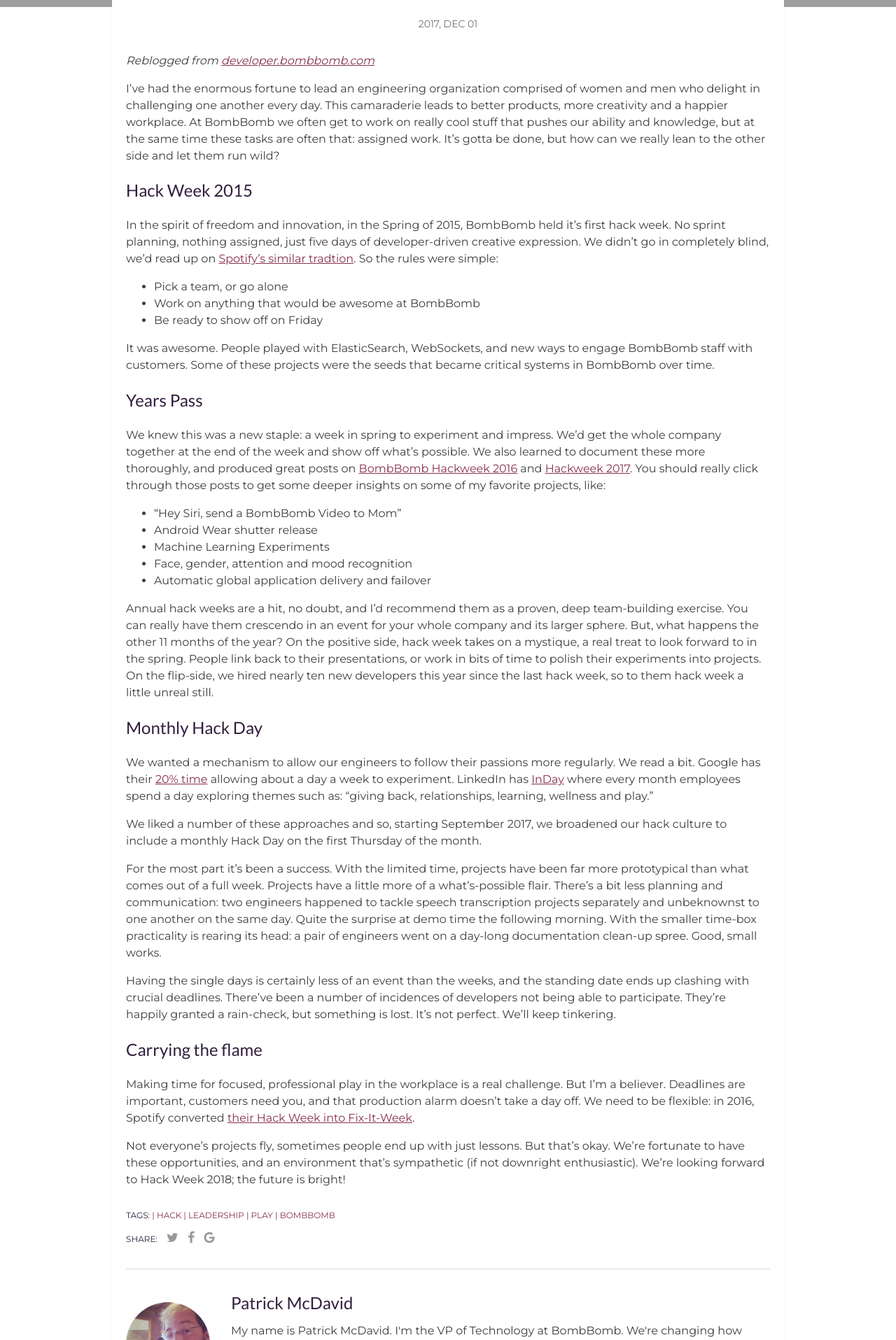
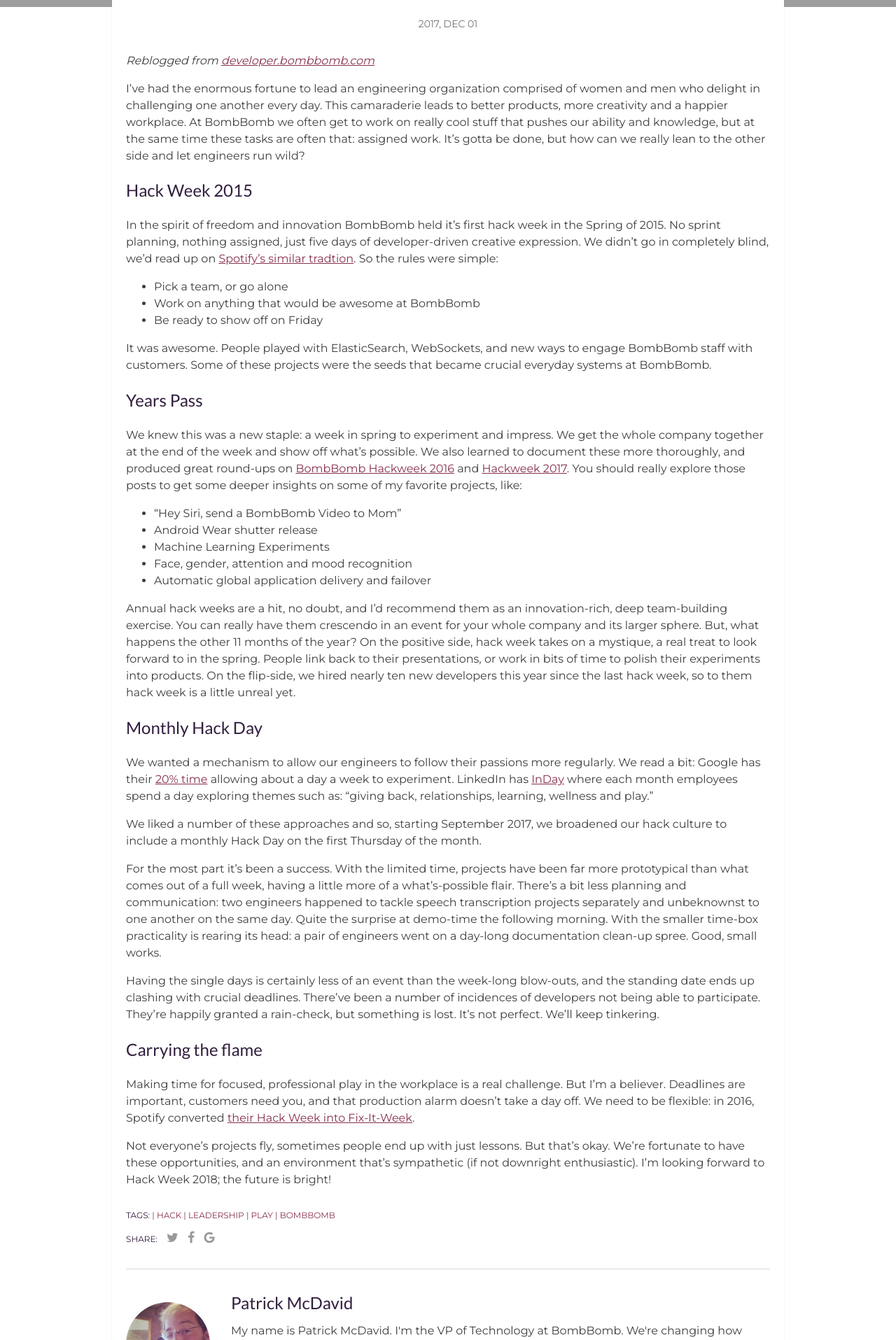
Before and after one commit to artemsheludko/adam-blog, a Jekyll site: the page built from _posts/2017-12-01-HackingInYourOrganization.markdown, in a window 1280 px wide. Shown: the part 593-2508 px from the top of the page at 70% size. Built offline with Jekyll 4.4.1, drawn with Linux system fonts in a browser that asks for light colours; comment, search, counter and statistics services are not loaded; grey boxes are pictures that could not be loaded.

Commit message:
hackday post, editing pass

```diff
--- a/_posts/2017-12-01-HackingInYourOrganization.markdown
+++ b/_posts/2017-12-01-HackingInYourOrganization.markdown
@@ -8,19 +8,19 @@
 
 _Reblogged from [developer.bombbomb.com](https://developer.bombbomb.com/blog/2017/11/30/HackingInYourOrganization/)_
 
-I've had the enormous fortune to lead an engineering organization comprised of women and men who delight in challenging one another every day. This camaraderie leads to better products, more creativity and a happier workplace. At BombBomb we often get to work on really cool stuff that pushes our ability and knowledge, but at the same time these tasks are often that: assigned work. It's gotta be done, but how can we really lean to the other side and let them run wild?
+I've had the enormous fortune to lead an engineering organization comprised of women and men who delight in challenging one another every day. This camaraderie leads to better products, more creativity and a happier workplace. At BombBomb we often get to work on really cool stuff that pushes our ability and knowledge, but at the same time these tasks are often that: assigned work. It's gotta be done, but how can we really lean to the other side and let engineers run wild?
 
 ## Hack Week 2015
-In the spirit of freedom and innovation, in the Spring of 2015, BombBomb held it's first hack week. No sprint planning, nothing assigned, just five days of developer-driven creative expression. We didn't go in completely blind, we'd read up on [Spotify's similar tradtion](https://labs.spotify.com/2013/02/15/organizing-a-hack-week/). So the rules were simple:
+In the spirit of freedom and innovation BombBomb held it's first hack week in the Spring of 2015. No sprint planning, nothing assigned, just five days of developer-driven creative expression. We didn't go in completely blind, we'd read up on [Spotify's similar tradtion](https://labs.spotify.com/2013/02/15/organizing-a-hack-week/). So the rules were simple:
 
  - Pick a team, or go alone
  - Work on anything that would be awesome at BombBomb
  - Be ready to show off on Friday
 
-It was awesome. People played with ElasticSearch, WebSockets, and new ways to engage BombBomb staff with customers. Some of these projects were the seeds that became critical systems in BombBomb over time.
+It was awesome. People played with ElasticSearch, WebSockets, and new ways to engage BombBomb staff with customers. Some of these projects were the seeds that became crucial everyday systems at BombBomb.
 
 ## Years Pass
-We knew this was a new staple: a week in spring to experiment and impress. We'd get the whole company together at the end of the week and show off what's possible. We also learned to document these more thoroughly, and produced great posts on [BombBomb Hackweek 2016](https://bombbomb.com/blog/hack-week-bombbomb-video-email-software-development/) and [Hackweek 2017](https://bombbomb.com/blog/hack-week-2017-bombbomb-software-developers-let-loose/). You should really click through those posts to get some deeper insights on some of my favorite projects, like:
+We knew this was a new staple: a week in spring to experiment and impress. We get the whole company together at the end of the week and show off what's possible. We also learned to document these more thoroughly, and produced great round-ups on [BombBomb Hackweek 2016](https://bombbomb.com/blog/hack-week-bombbomb-video-email-software-development/) and [Hackweek 2017](https://bombbomb.com/blog/hack-week-2017-bombbomb-software-developers-let-loose/). You should really explore those posts to get some deeper insights on some of my favorite projects, like:
 
  - "Hey Siri, send a BombBomb Video to Mom"
  - Android Wear shutter release
@@ -28,19 +28,19 @@
  - Face, gender, attention and mood recognition
  - Automatic global application delivery and failover
 
-Annual hack weeks are a hit, no doubt, and I'd recommend them as a proven, deep team-building exercise. You can really have them crescendo in an event for your whole company and its larger sphere. But, what happens the other 11 months of the year? On the positive side, hack week takes on a mystique, a real treat to look forward to in the spring. People link back to their presentations, or work in bits of time to polish their experiments into projects. On the flip-side, we hired nearly ten new developers this year since the last hack week, so to them hack week a little unreal still.
+Annual hack weeks are a hit, no doubt, and I'd recommend them as an innovation-rich, deep team-building exercise. You can really have them crescendo in an event for your whole company and its larger sphere. But, what happens the other 11 months of the year? On the positive side, hack week takes on a mystique, a real treat to look forward to in the spring. People link back to their presentations, or work in bits of time to polish their experiments into products. On the flip-side, we hired nearly ten new developers this year since the last hack week, so to them hack week is a little unreal yet.
 
 ## Monthly Hack Day
-We wanted a mechanism to allow our engineers to follow their passions more regularly. We read a bit. Google has their [20% time](http://www.businessinsider.com/google-20-percent-time-policy-2015-4) allowing about a day a week to experiment. LinkedIn has [InDay](https://blog.linkedin.com/2015/07/29/inday-investing-in-our-employees-so-they-can-invest-in-themselves) where every month employees spend a day exploring themes such as: "giving back, relationships, learning, wellness and play."
+We wanted a mechanism to allow our engineers to follow their passions more regularly. We read a bit: Google has their [20% time](http://www.businessinsider.com/google-20-percent-time-policy-2015-4) allowing about a day a week to experiment. LinkedIn has [InDay](https://blog.linkedin.com/2015/07/29/inday-investing-in-our-employees-so-they-can-invest-in-themselves) where each month employees spend a day exploring themes such as: "giving back, relationships, learning, wellness and play."
 
 We liked a number of these approaches and so, starting September 2017, we broadened our hack culture to include a monthly Hack Day on the first Thursday of the month.
 
-For the most part it's been a success. With the limited time, projects have been far more prototypical than what comes out of a full week. Projects have a little more of a what's-possible flair. There's a bit less planning and communication: two engineers happened to tackle speech transcription projects separately and unbeknownst to one another on the same day. Quite the surprise at demo time the following morning. With the smaller time-box practicality is rearing its head: a pair of engineers went on a day-long documentation clean-up spree. Good, small works.
+For the most part it's been a success. With the limited time, projects have been far more prototypical than what comes out of a full week, having a little more of a what's-possible flair. There's a bit less planning and communication: two engineers happened to tackle speech transcription projects separately and unbeknownst to one another on the same day. Quite the surprise at demo-time the following morning. With the smaller time-box practicality is rearing its head: a pair of engineers went on a day-long documentation clean-up spree. Good, small works.
 
-Having the single days is certainly less of an event than the weeks, and the standing date ends up clashing with crucial deadlines. There've been a number of incidences of developers not being able to participate. They're happily granted a rain-check, but something is lost. It's not perfect. We'll keep tinkering.
+Having the single days is certainly less of an event than the week-long blow-outs, and the standing date ends up clashing with crucial deadlines. There've been a number of incidences of developers not being able to participate. They're happily granted a rain-check, but something is lost. It's not perfect. We'll keep tinkering.
 
 
 ## Carrying the flame
 Making time for focused, professional play in the workplace is a real challenge. But I'm a believer. Deadlines are important, customers need you, and that production alarm doesn't take a day off. We need to be flexible: in 2016, Spotify converted [their Hack Week into Fix-It-Week](https://www.linkedin.com/pulse/why-we-turned-our-hack-week-fix-sofie-lindblom/).
 
-Not everyone's projects fly, sometimes people end up with just lessons. But that's okay. We're fortunate to have these opportunities, and an environment that's sympathetic (if not downright enthusiastic). We're looking forward to Hack Week 2018; the future is bright!
+Not everyone's projects fly, sometimes people end up with just lessons. But that's okay. We're fortunate to have these opportunities, and an environment that's sympathetic (if not downright enthusiastic). I'm looking forward to Hack Week 2018; the future is bright!
```
